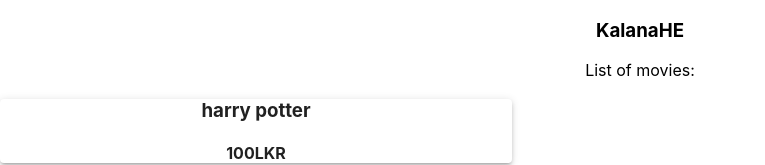
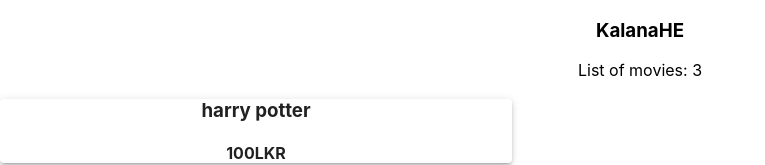
Before and after one commit to KalanaHE/TestReactContextAPI, a React (Create React App) app: page / in a window 1280 px wide. Shown: the top 165 px of the page, without its empty margins (0-765 px from the left). Built offline with nearby package versions, Linux system fonts and the light colour scheme.

Commit message:
test react context api done

```diff
--- a/src/Nav.js
+++ b/src/Nav.js
@@ -1,10 +1,11 @@
 import React, { useContext } from "react";
 import { MovieContext } from "./MovieContext";
 function Nav() {
+  const [movies, setMovies] = useContext(MovieContext);
   return (
     <div>
       <h3>KalanaHE</h3>
-      <p>List of movies: </p>
+      <p>List of movies: {movies.length}</p>
     </div>
   );
 }
```
